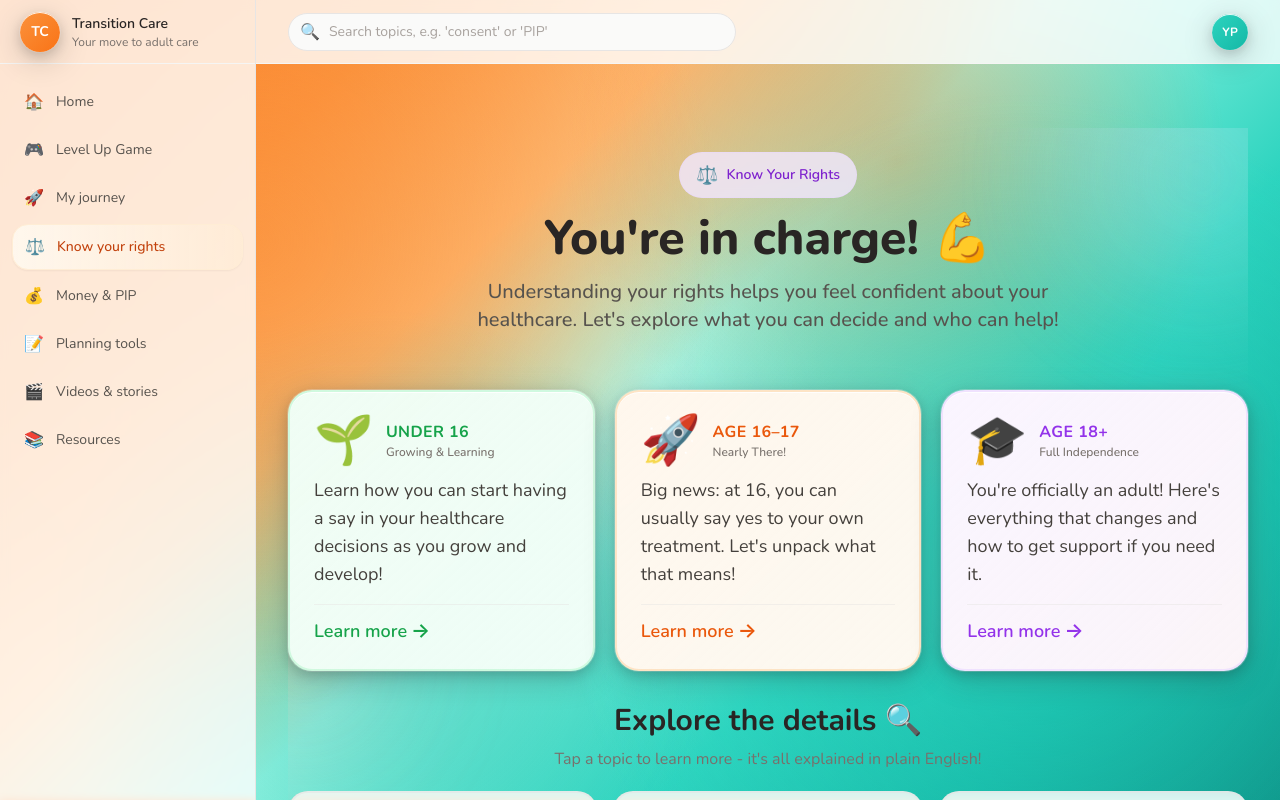
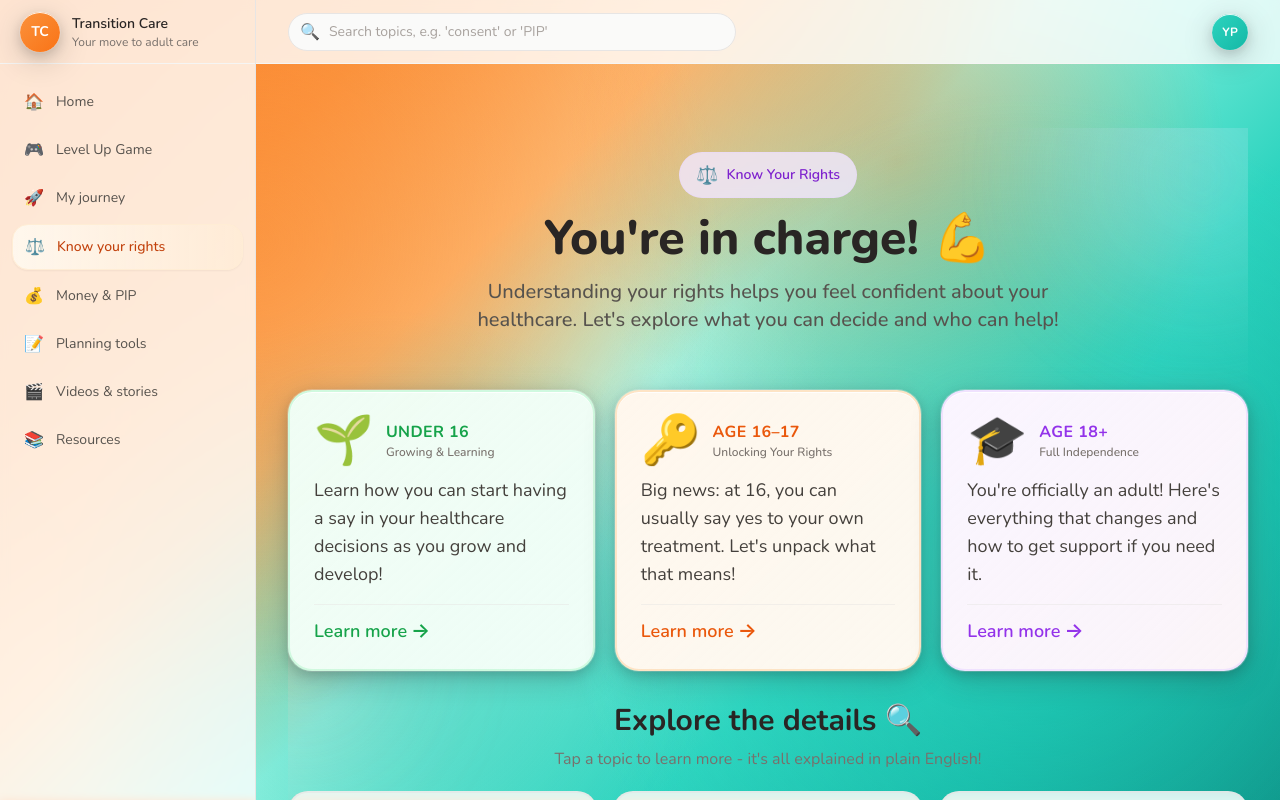
Before and after one commit to tedotedo/transition-helper, a React (Vite) app: page /rights in a window 1280 px wide. Shown: the top 800 px of the page. Built offline with nearby package versions, Linux system fonts and the light colour scheme.

Commit message:
Replace rocket emoji with key for Age 16-17 card - more age-appropriate

```diff
--- a/src/pages/RightsHub.tsx
+++ b/src/pages/RightsHub.tsx
@@ -49,8 +49,8 @@ export function RightsHub() {
         />
         <AgeCard
           label="Age 16–17"
-          emoji="🚀"
-          tagline="Nearly There!"
+          emoji="🔑"
+          tagline="Unlocking Your Rights"
           description="Big news: at 16, you can usually say yes to your own treatment. Let's unpack what that means!"
           bgGradient="from-primary-50 to-orange-50/80 border-primary-200/60 hover:border-primary-300"
           accentColor="text-primary-600"
```
